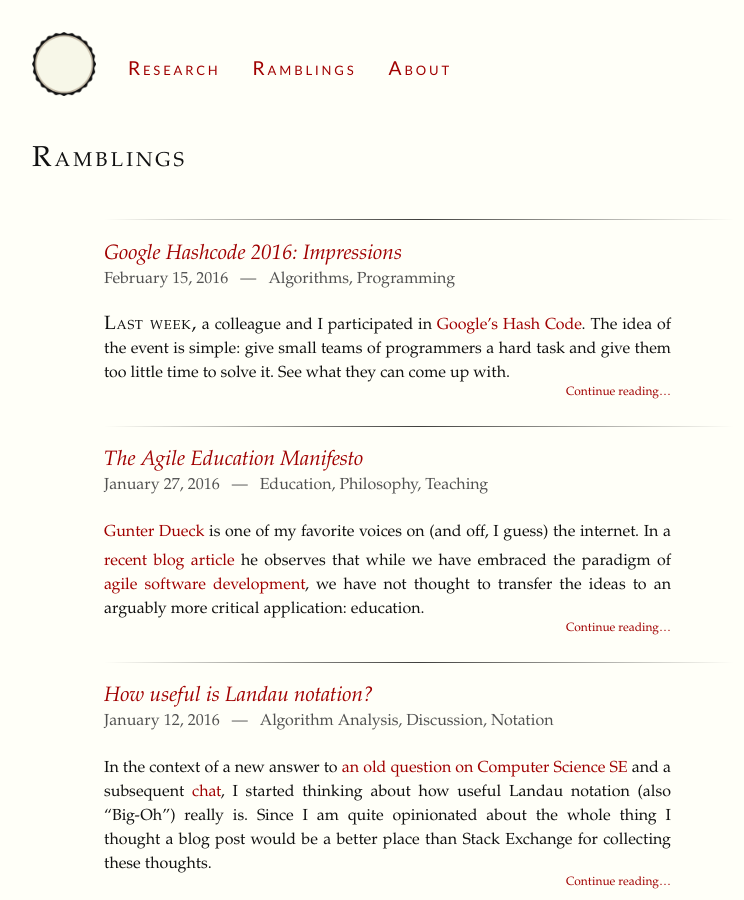
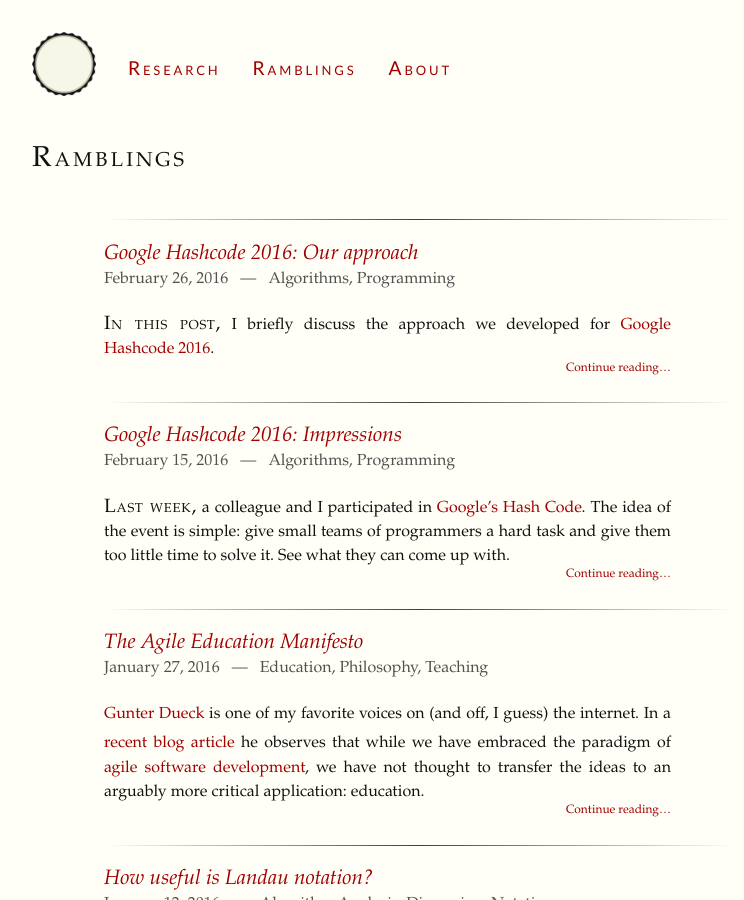
Before and after one commit to reitzig/reitzig.github.io, a Jekyll site: the page built from ramblings/index.md, in a window 1280 px wide and 900 px high. Shown: the whole window, without its empty margins (128-872 px from the left). Built offline with Jekyll 4.4.1, drawn with Linux system fonts in a browser that asks for light colours; some of the changed lines change nothing that is shown.

Commit message:
New post about Google Hashcode 2016.

```diff
--- a/_posts/2016-02-15-google-hashcode-2016-impressions.md
+++ b/_posts/2016-02-15-google-hashcode-2016-impressions.md
@@ -57,8 +57,8 @@ I have a new stress ball now, too.
 
 ### Questions
 
- * Our approach was deterministic and basically online.
-   {% marginnote "moresoon" "I plan to post more soon." %}
+ * [Our approach](google-hashcode-2016-our-approach) was deterministic and
+   basically online.
 
    * How much does randomization help?
    * Are there any (fast) solutions that exploit (parts of the) total knowledge?
@@ -66,6 +66,7 @@ I have a new stress ball now, too.
  * Are there languages and/or frameworks that are per se more suited than others
    for tasks like this?
 
+    {% marginnote "kotlin" "I know [Kotlin](http://kotlinlang.org/) now. Too late." %}
     For instance, using Java forced us to write some boilerplate code, but
     it also allowed us to use rich features of our IDE and get all the
     help from static typing.
--- /dev/null
+++ b/_posts/2016-02-26-google-hashcode-2016-our-approach.md
@@ -0,0 +1,121 @@
+---
+  title: "Google Hashcode 2016: Our approach"
+  tags: [Programming, Algorithms]
+  mathjax: true
+---
+
+{% newthought "In this post," %} I briefly discuss the approach we developed
+for [Google Hashcode 2016](google-hashcode-2016-impressions).
+
+### Design
+
+We make two fundamental decisions:
+
+ * There will be no delivery network or prefetching; every order is served
+   directly from warehouses that have the necessary products.
+   <small>This is a judgement call; we have not looked at the data.</small>
+ * Drones never serve more than one order at the same time.
+   <small>This is supported by data; we observe that most orders require
+   more than one drone load.</small>
+
+The main algorithmic idea is, in the interest of time, *greedy*.
+We schedule orders by a earliest-completion-first (ECF) heuristic.
+
+{% newthought "In every step," %} determine the order that can be completed
+the soonest using the following strategy:
+{% marginnote "fastestSolution" "[Details on Github](http://github.com/reitzig/2016_hashcode/blob/master/src/drones/EarliestCompletionFirst.java#L53)" %}
+
+
+ 0. Fix an order $$o$$.
+ 1. Order warehouses by distance from the order target.
+ 2. Pick as many items as possible from the closest, then second-closest, etc.
+ 3. Separate the sub-orders into drone-load portions.
+ 4. Assign portions to drones by greedily preferring drone-warehouse
+     pairs $$(d,w)$$ that minimize
+
+     $$t_{\mathrm{idle}}(d) + \operatorname{dist}(d,w) + \operatorname{dist}(w,o).$$
+ 5. The completion time of the order is the largest such value of all drones
+     we actually use. Note that some drones may be used multiple times on the
+     same order.
+
+
+All we need as global state (in addition to the set of unfulfilled orders) are
+the current state of the warehouses (with already scheduled orders removed
+preemptively), and for each drone the time $$t_{\mathrm{idle}}$$ and
+position at which it will be idle for the next time. This is not too much.
+
+You can find our code on
+  [Github](http://github.com/reitzig/2016_hashcode/);
+the revision from Hashcode night is
+  [this one](https://github.com/reitzig/2016_hashcode/tree/e38ad3d230d7f207acabf0ab64561a4edf5cc9ef).
+
+### Code complexity
+
+The algorithm is simple enough to code in about two hours, using an object-oriented
+design and modularized code.
+{% marginnote "codequality" "Thank god there was no beauty contest as well!" %}
+We had a couple of (rather dumb) programming bugs; the logic was sound from
+the beginning. That is, we never created conceptually wrong outputs.
+Also, our first run scored reasonably high (top 40, had we finished in time).
+
+So I daresay we did not overthink. Had we been better programmers, able to
+split the work (rather than pair-program) and/or had experienced programmers
+on board -- in particular for the input parsing part -- I think we could have
+finished with this approach in time.
+
+### Running time
+
+We did not perform a full analysis. Just from looking at the rough outline
+of the algorithm, we observe that it runs in time
+$$\Theta(O^2 \cdot f(W,D) )$$ with&nbsp;$$O$$ the number of orders,
+preprocessing aside.
+The function&nbsp;$$f$$ depends only on the number of warehouses&nbsp;$$W$$ and
+drones&nbsp;$$D$$; since these two quantities are smaller than the number of
+orders by several orders of magnitudes (in the given data sets),
+we did not care too much about it.
+
+### Memory usage
+
+The amount of memory our program uses is non-trivial but not an issue.
+We copy parts of the global state in the inner-most loop in order to virtually
+execute orders -- for *every order under consideration*.
+That create quite some temporary data but the GC can remove it quickly.
+Nevertheless, there is some potential for improvement here.
+
+### Performance
+
+We managed to implement the logic soundly almost in time.
+After fixing programming bugs, the code ran in under 11 minutes on a
+five-year-old laptop and reached a score of over 275k points.
+
+I am satisfied with that turnout. Our algorithmic expertise clearly helped us
+coming up with a reasonable approach -- and our lack of programming routine
+prevented us from handing in on time. Next time, then!
+
+<hr class="slender">
+
+### Post mortem
+
+For the fun of it, I implemented a
+  [parallel version of ECF](http://github.com/reitzig/2016_hashcode/blob/master/src/drones/ParallelECF.java)
+which is notably faster and not at all hard to code.
+Out of curiosity -- and because I wanted to settle a disagreement -- I also
+implemented a
+  [variant with a redistribution phase](http://github.com/reitzig/2016_hashcode/blob/master/src/drones/PrefetchedECF.java)
+that ensures that every order can be fulfilled from only the nearest warehouse.
+It reached a slightly lower score than than pure ECF; I used very crude heuristics
+for scheduling the redistribution phase, though.
+
+I also wanted to see how quickly we could have written a
+  [converter to CSV](http://github.com/reitzig/2016_hashcode/blob/master/in2csv.rb)
+  {% marginnote "tidydata" "[Tidy Data](http://dx.doi.org/10.18637/jss.v059.i10) by [Hadley Wickham](http://hadley.nz/) (2014)." %}
+and ran
+  [data analyses](http://github.com/reitzig/2016_hashcode/blob/master/data_analysis/generateR.rb)
+on them. It is close, but I think this is the more useful route, provided you
+can use a ready-made CSV-to-objects library.
+
+If you have read this far, you have earned a fun anecdote.
+Due to an oversight we never initialized the drone positions correctly;
+we used the default integers, that is the origin, instead of the first
+warehouse as starting point.
+The fixed version performed worse! Go figure.
```
